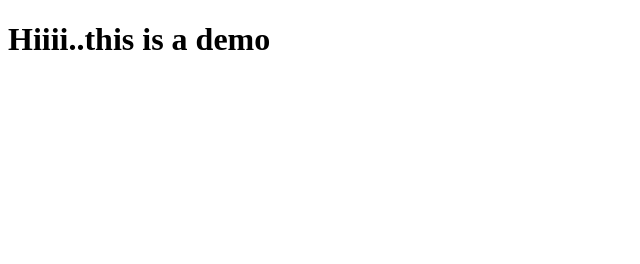
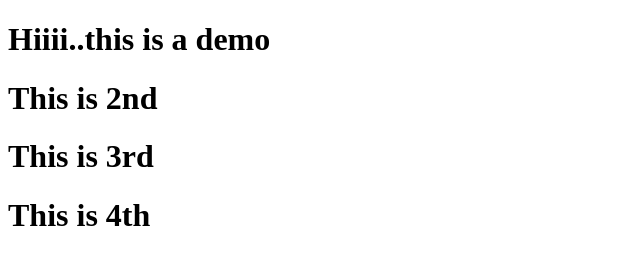
Before and after one commit to febin123/git1, a plain HTML site: page index.html in a window 1280 px wide. Shown: the whole page, without its empty margins (0-640 px from the left). Drawn offline with Linux system fonts and the light colour scheme.

Commit message:
new h1 tag has been added

```diff
--- a/index.html
+++ b/index.html
@@ -8,5 +8,8 @@
 </head>
 <body>
     <h1>Hiiii..this is a demo</h1>
+    <h1>This is 2nd</h1>
+    <h1>This is 3rd</h1>
+    <h1>This is 4th</h1>
 </body>
 </html>
```
